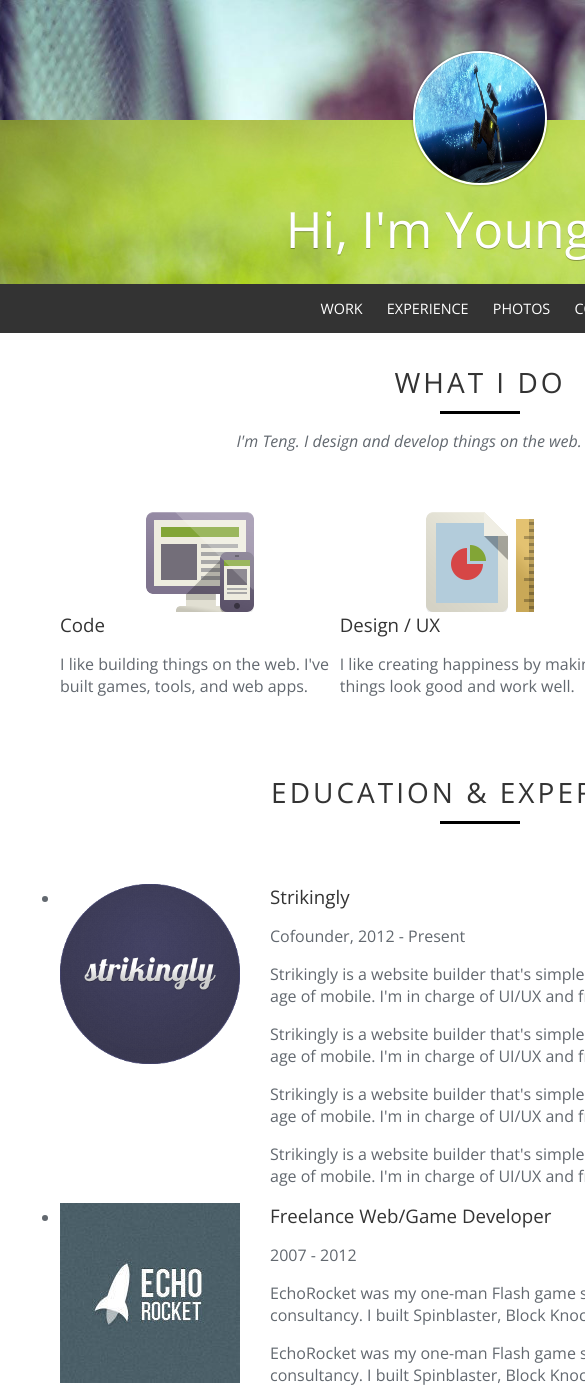
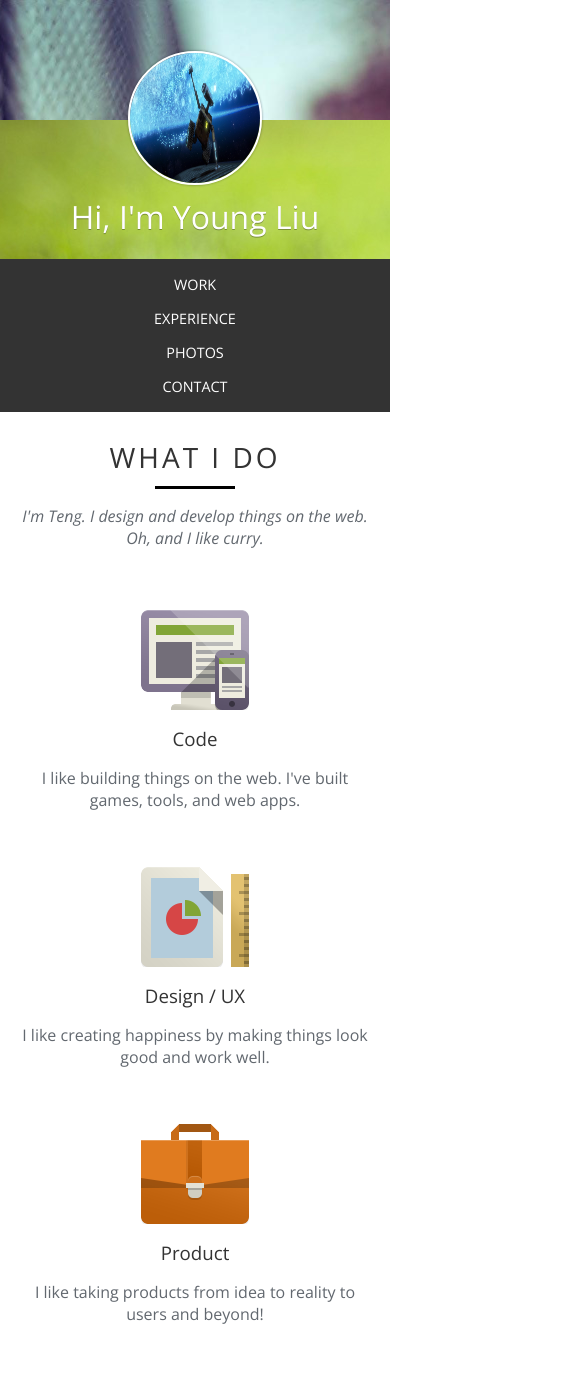
Before and after one commit to young7657/sike-css0to1-profile, a plain HTML site: page index.html in a window 390 px wide. Shown: the top 1389 px of the page, 585 px wide, since content can reach past the window. Drawn offline with nearby package versions, Linux system fonts and the light colour scheme; a web font is replaced by a local one.

Commit message:
完成移动端布局

```diff
--- a/css/main.css
+++ b/css/main.css
@@ -6,6 +6,7 @@ body{
 	background-attachment: fixed;
 	background-size: cover;
 	background-position: center;
+	overflow-x:hidden;
 }
 *{
 	padding: 0;
@@ -17,10 +18,11 @@ p {
 h1,h2,h3,h4,h5,h6{
 	color:#333;
 	font-weight:300;
+	margin: 16px 0;
 }
 ul.nostyle{
 	list-style:none;
-	padding:0;
+	padding:1;
 	margin:0;
 }
 ul.inline-items li {
@@ -209,3 +211,52 @@ ul.inline-items li {
 	text-align: right;
 	width: 80px;
 }
+/* Extra Small Devices, Phones */
+@media only screen and (max-width : 480px) {
+	.container {
+		width: 100%;
+	}
+	.main-header h1 {
+		font-size: 32px
+	}
+	.main-nav ul li {
+		display: block;
+	}
+	.info-section{
+		padding: 10px 20px;
+	}
+	.whatido__skill{
+		width: 100%;
+		margin-bottom: 40px;
+		text-align: center;
+	}
+	.education-experience__list li{
+		text-align: center;
+	}
+	.education-experience__list img {
+		float: none;
+	}
+	.education-experience__list__description {
+		clear: both;
+		margin: 0;
+		text-align: left;
+	}
+	.info-section header h2 span {
+		display: block;
+	}
+	.photos__list li{
+		width: 100%;
+	}
+	.get-in-touch__list li{
+		width: 50%;
+	}
+	.get-in-touch__list li img {
+		width: 80%;
+	}
+	.contact label {
+		position: static;
+	}
+	.contact form {
+		width: 100%;
+	}
+}
```
